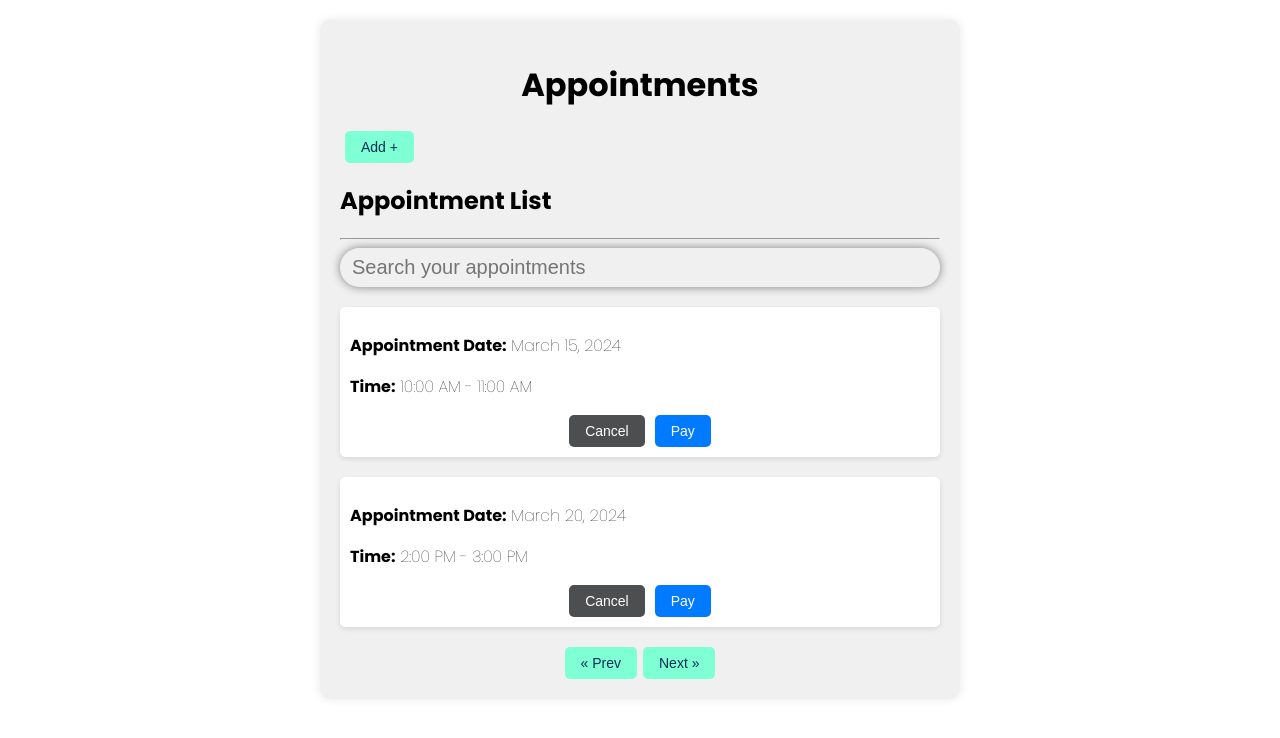
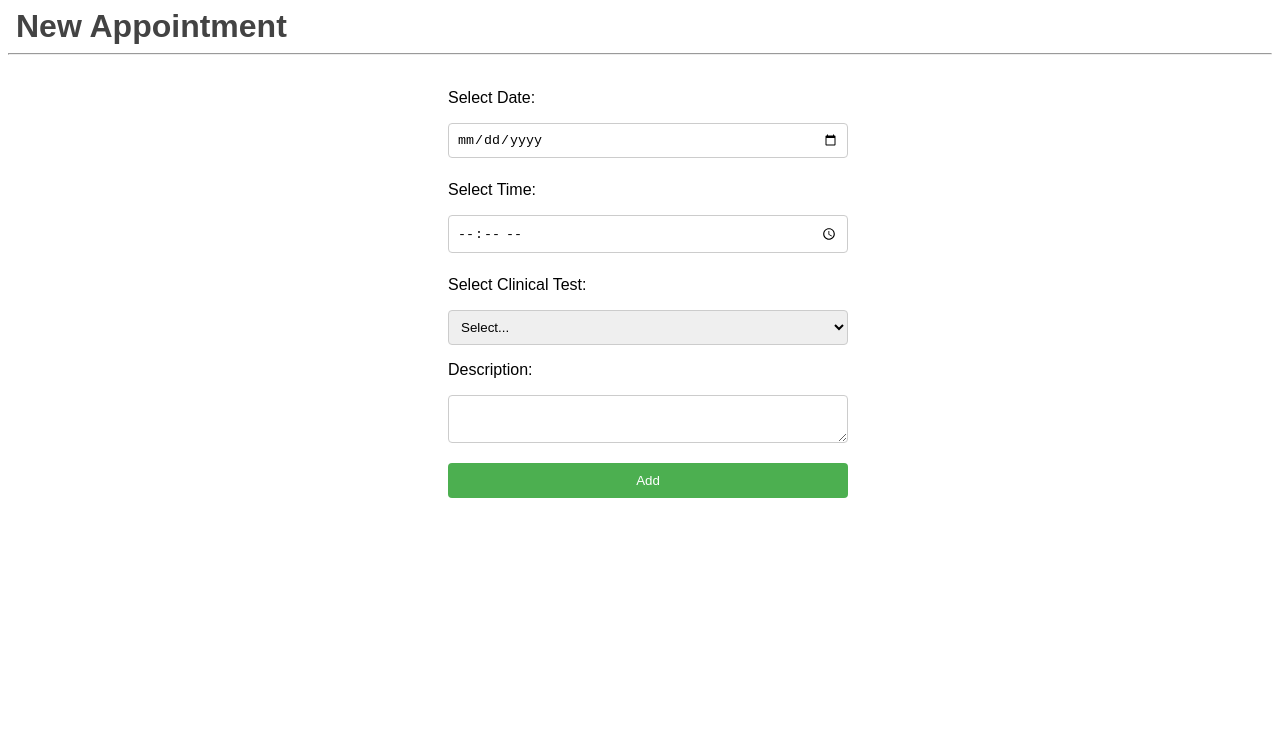
Before and after one commit to Vinuth004/lab64, a React (Vite) app: page / in a window 1280 px wide. Shown: the top 738 px of the page. Built offline with nearby package versions, Linux system fonts and the light colour scheme.

Commit message:
added new appointment process

```diff
--- /dev/null
+++ b/src/NewAppointment.tsx
@@ -0,0 +1,36 @@
+import React from 'react';
+import './new_app.css'
+class AppointmentForm extends React.Component {
+    render() {
+        return (
+            <div>
+                <h1>New Appointment</h1>
+                <hr />
+                <br />
+                <form id="appointmentForm">
+                    <label htmlFor="date">Select Date:</label>
+                    <input type="date" id="date" name="date" required />
+
+                    <label htmlFor="time">Select Time:</label>
+                    <input type="time" id="time" name="time" required />
+
+                    <label htmlFor="clinicalTest">Select Clinical Test:</label>
+                    <select id="clinicalTest" name="clinicalTest" required>
+                        <option value="">Select...</option>
+                        <option value="bloodTest">Blood Test</option>
+                        <option value="urineTest">Urine Test</option>
+                        <option value="xray">X-ray</option>
+                        {/* Add more options as needed */}
+                    </select>
+
+                    <label htmlFor="description">Description:</label>
+                    <textarea id="description" name="description" required></textarea>
+
+                    <button type="submit">Add</button>
+                </form>
+            </div>
+        );
+    }
+}
+
+export default AppointmentForm;
--- a/src/main.tsx
+++ b/src/main.tsx
@@ -5,7 +5,8 @@ import Login from './Login.tsx'
 import Register from './Register.tsx'
 // import App from './Dashboard.tsx'
 import App from './Appoint.tsx'
+import AppointmentForm from './NewAppointment.tsx'
 ReactDOM.createRoot(document.getElementById('root')!).render(
 
-  <App />
+  <AppointmentForm />
 )
--- /dev/null
+++ b/src/new_app.css
@@ -0,0 +1,41 @@
+body {
+    font-family: Arial, sans-serif;
+}
+form {
+    max-width: 400px;
+    margin: 0 auto;
+}
+label {
+    display: block;
+    margin-bottom: 5px;
+}
+input[type="date"],
+input[type="time"],
+select,
+textarea {
+    width: 100%;
+    padding: 8px;
+    margin-bottom: 15px;
+    border: 1px solid #ccc;
+    border-radius: 4px;
+    box-sizing: border-box;
+}
+button {
+    background-color: #4CAF50;
+    color: white;
+    padding: 10px 20px;
+    border: none;
+    border-radius: 4px;
+    cursor: pointer;
+    width: 100%;
+}
+button:hover {
+    background-color: #45a049;
+}
+h1{
+    color: rgb(67, 67, 67);
+    margin: 1vh;
+}
+input,select,textarea,label,button{
+    margin: 1vh;
+}
```
